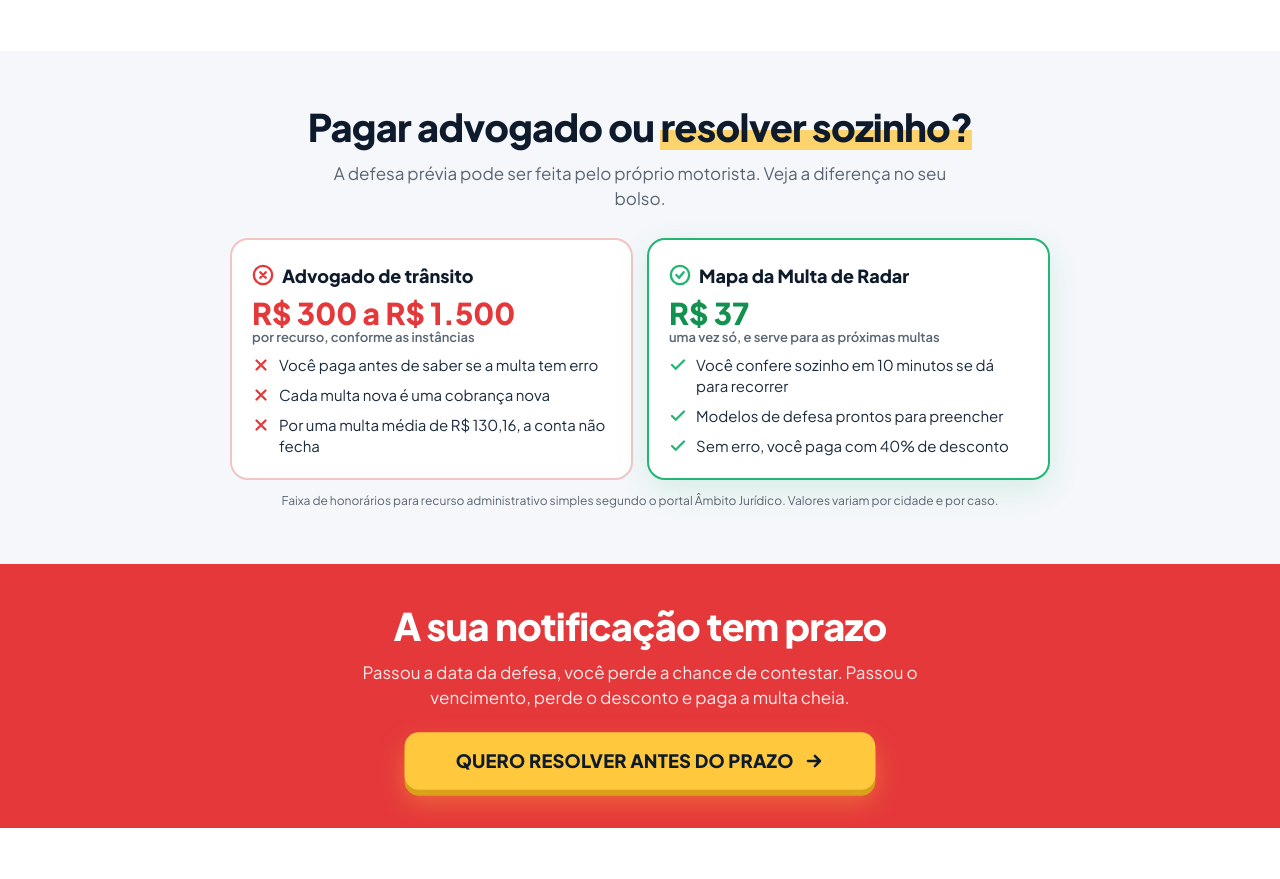
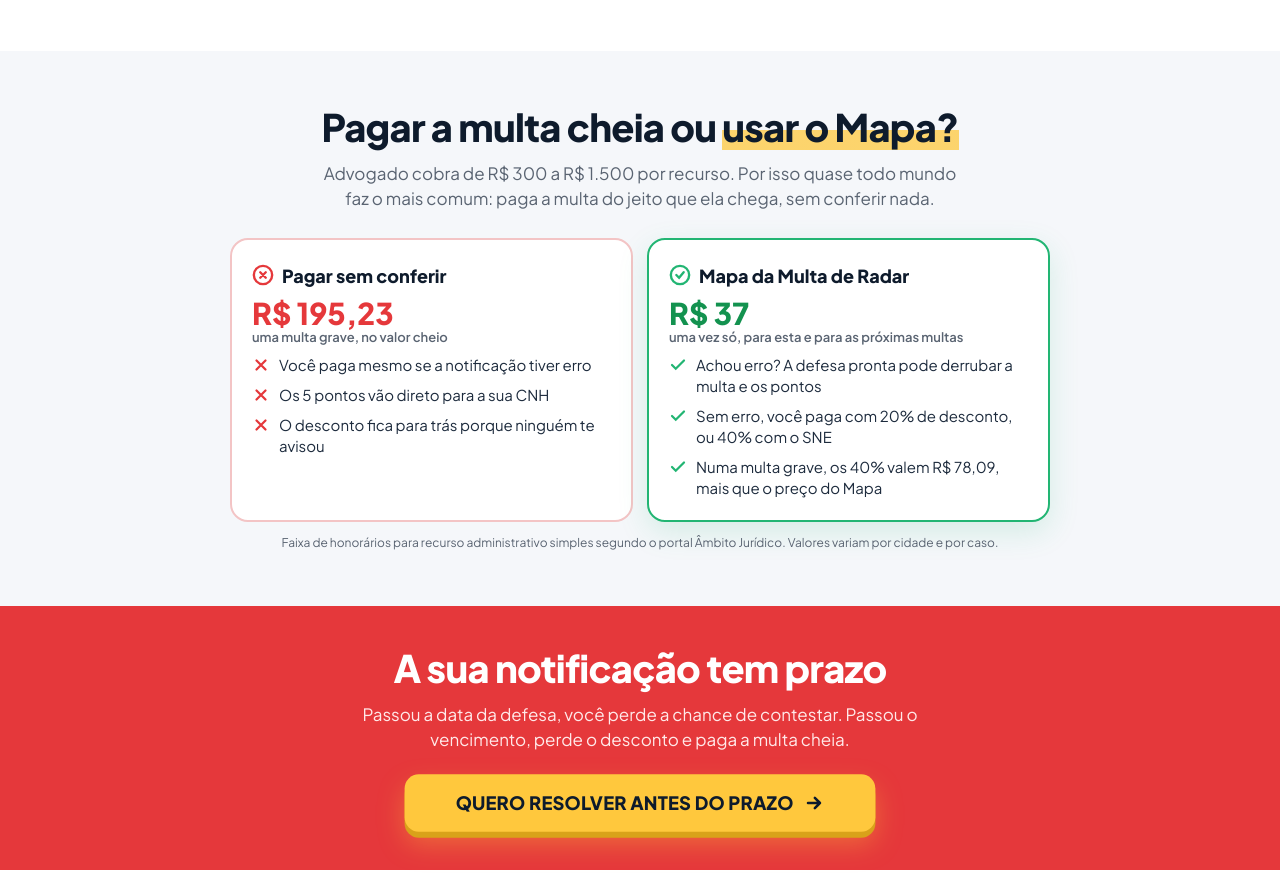
Before and after one commit to gucastro1/mapadamultaderadar, a plain HTML site: page index.html in a window 1280 px wide. Shown: the part 1976-2855 px from the top of the page. Drawn offline with Linux system fonts and the light colour scheme.

Commit message:
Comparativo: multa cheia x Mapa
Co-Authored-By: Claude Opus 5.5 <noreply@anthropic.com>
Claude-Session: https://claude.ai/code/session_013m6zLxzqqgeCHQgghX7v9o

```diff
--- a/index.html
+++ b/index.html
@@ -248,25 +248,25 @@ footer p{max-width:720px;margin:8px auto 0}
 
 <section class="cmp">
  <div class="w">
-  <h2>Pagar advogado ou <em>resolver sozinho?</em></h2>
-  <p class="lead">A defesa prévia pode ser feita pelo próprio motorista. Veja a diferença no seu bolso.</p>
+  <h2>Pagar a multa cheia ou <em>usar o Mapa?</em></h2>
+  <p class="lead">Advogado cobra de R$ 300 a R$ 1.500 por recurso. Por isso quase todo mundo faz o mais comum: paga a multa do jeito que ela chega, sem conferir nada.</p>
   <div class="vs">
    <div class="col bad rv">
-    <h3><svg width="22" height="22" viewBox="0 0 24 24" fill="none" stroke="#E5383B" stroke-width="2.6" stroke-linecap="round"><circle cx="12" cy="12" r="10"/><path d="M15 9l-6 6M9 9l6 6"/></svg>Advogado de trânsito</h3>
-    <div class="pr">R$ 300 a R$ 1.500<small>por recurso, conforme as instâncias</small></div>
+    <h3><svg width="22" height="22" viewBox="0 0 24 24" fill="none" stroke="#E5383B" stroke-width="2.6" stroke-linecap="round"><circle cx="12" cy="12" r="10"/><path d="M15 9l-6 6M9 9l6 6"/></svg>Pagar sem conferir</h3>
+    <div class="pr">R$ 195,23<small>uma multa grave, no valor cheio</small></div>
     <ul>
-     <li><svg width="18" height="18" viewBox="0 0 24 24" fill="none" stroke="#E5383B" stroke-width="3" stroke-linecap="round"><path d="M18 6 6 18M6 6l12 12"/></svg>Você paga antes de saber se a multa tem erro</li>
-     <li><svg width="18" height="18" viewBox="0 0 24 24" fill="none" stroke="#E5383B" stroke-width="3" stroke-linecap="round"><path d="M18 6 6 18M6 6l12 12"/></svg>Cada multa nova é uma cobrança nova</li>
-     <li><svg width="18" height="18" viewBox="0 0 24 24" fill="none" stroke="#E5383B" stroke-width="3" stroke-linecap="round"><path d="M18 6 6 18M6 6l12 12"/></svg>Por uma multa média de R$ 130,16, a conta não fecha</li>
+     <li><svg width="18" height="18" viewBox="0 0 24 24" fill="none" stroke="#E5383B" stroke-width="3" stroke-linecap="round"><path d="M18 6 6 18M6 6l12 12"/></svg>Você paga mesmo se a notificação tiver erro</li>
+     <li><svg width="18" height="18" viewBox="0 0 24 24" fill="none" stroke="#E5383B" stroke-width="3" stroke-linecap="round"><path d="M18 6 6 18M6 6l12 12"/></svg>Os 5 pontos vão direto para a sua CNH</li>
+     <li><svg width="18" height="18" viewBox="0 0 24 24" fill="none" stroke="#E5383B" stroke-width="3" stroke-linecap="round"><path d="M18 6 6 18M6 6l12 12"/></svg>O desconto fica para trás porque ninguém te avisou</li>
     </ul>
    </div>
    <div class="col good rv">
     <h3><svg width="22" height="22" viewBox="0 0 24 24" fill="none" stroke="#22B573" stroke-width="2.6" stroke-linecap="round"><circle cx="12" cy="12" r="10"/><path d="M8 12l3 3 5-6"/></svg>Mapa da Multa de Radar</h3>
-    <div class="pr">R$ 37<small>uma vez só, e serve para as próximas multas</small></div>
+    <div class="pr">R$ 37<small>uma vez só, para esta e para as próximas multas</small></div>
     <ul>
-     <li><svg width="18" height="18" viewBox="0 0 24 24" fill="none" stroke="#22B573" stroke-width="3" stroke-linecap="round"><path d="M20 6 9 17l-5-5"/></svg>Você confere sozinho em 10 minutos se dá para recorrer</li>
-     <li><svg width="18" height="18" viewBox="0 0 24 24" fill="none" stroke="#22B573" stroke-width="3" stroke-linecap="round"><path d="M20 6 9 17l-5-5"/></svg>Modelos de defesa prontos para preencher</li>
-     <li><svg width="18" height="18" viewBox="0 0 24 24" fill="none" stroke="#22B573" stroke-width="3" stroke-linecap="round"><path d="M20 6 9 17l-5-5"/></svg>Sem erro, você paga com 40% de desconto</li>
+     <li><svg width="18" height="18" viewBox="0 0 24 24" fill="none" stroke="#22B573" stroke-width="3" stroke-linecap="round"><path d="M20 6 9 17l-5-5"/></svg>Achou erro? A defesa pronta pode derrubar a multa e os pontos</li>
+     <li><svg width="18" height="18" viewBox="0 0 24 24" fill="none" stroke="#22B573" stroke-width="3" stroke-linecap="round"><path d="M20 6 9 17l-5-5"/></svg>Sem erro, você paga com 20% de desconto, ou 40% com o SNE</li>
+     <li><svg width="18" height="18" viewBox="0 0 24 24" fill="none" stroke="#22B573" stroke-width="3" stroke-linecap="round"><path d="M20 6 9 17l-5-5"/></svg>Numa multa grave, os 40% valem R$ 78,09, mais que o preço do Mapa</li>
     </ul>
    </div>
   </div>
```
